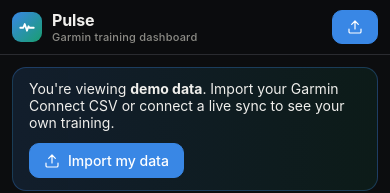
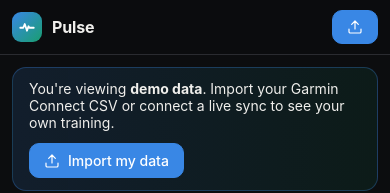
Before and after one commit to kvoldenburg-afk/garmin-dashboard, a Next.js app: page / in a window 390 px wide. Shown: the top 193 px of the page. Built offline with nearby package versions, Linux system fonts and the light colour scheme.

Commit message:
Fix header overflow on mid-size screens
Co-Authored-By: Claude Opus 5.5 <noreply@anthropic.com>
Claude-Session: https://claude.ai/code/session_01G1qw1zNvEMuE7tjXqZj14s

```diff
--- a/app/globals.css
+++ b/app/globals.css
@@ -48,7 +48,7 @@ button, input, select { font: inherit; color: inherit; }
 .btn.danger { color: #ff8c8c; }
 .btn:disabled { opacity: 0.5; cursor: default; }
 .icon-btn { padding: 8px; }
-.source-pill { font-size: 12px; color: var(--text-secondary); background: var(--surface-2); border: 1px solid var(--border); padding: 4px 10px; border-radius: 999px; display: inline-flex; gap: 6px; align-items: center; }
+.source-pill { white-space: nowrap; font-size: 12px; color: var(--text-secondary); background: var(--surface-2); border: 1px solid var(--border); padding: 4px 10px; border-radius: 999px; display: inline-flex; gap: 6px; align-items: center; }
 .dot { width: 8px; height: 8px; border-radius: 50%; display: inline-block; flex: none; }
 
 .bottomnav { display: none; }
@@ -169,6 +169,15 @@ table.tbl { width: 100%; border-collapse: collapse; font-size: 13px; font-varian
 .recharts-surface:focus, .recharts-wrapper:focus, .recharts-sector:focus { outline: none; }
 
 /* ---------- responsive ---------- */
+@media (max-width: 1240px) {
+  .brand small, .top-actions .source-pill.hide-sm { display: none; }
+  .tab { padding: 8px 10px; }
+}
+@media (max-width: 980px) {
+  .tab svg { display: none; }
+  .tabs { margin-left: 4px; }
+  .top-actions .btn.primary span { display: none; }
+}
 @media (max-width: 1100px) {
   .span-8, .span-7, .span-6, .span-5, .span-4 { grid-column: span 12; }
   .span-3 { grid-column: span 6; }
```
